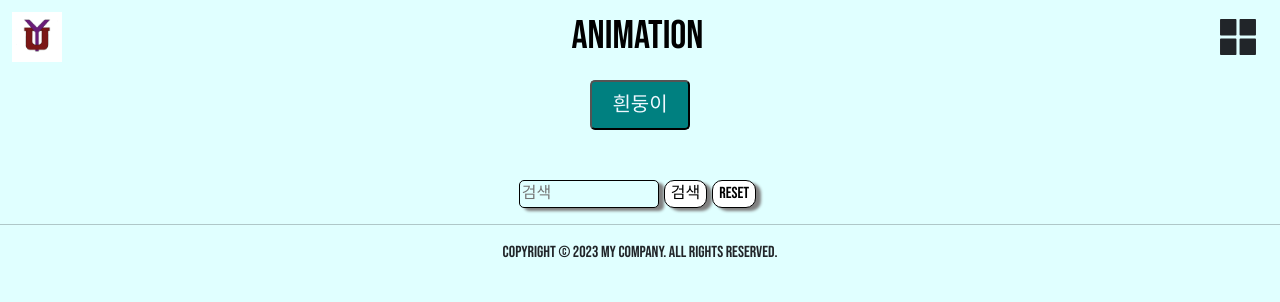
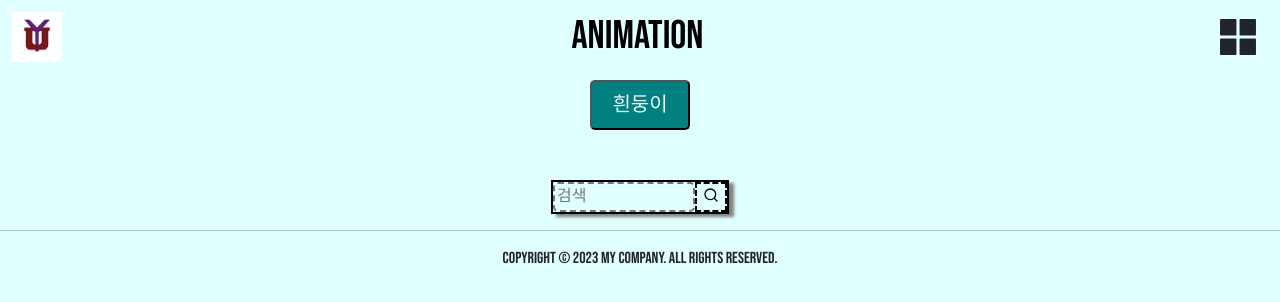
Before and after one commit to Eclipse-K/Animation_Page, a React (Create React App) app: page / in a window 1280 px wide. Shown: the top 302 px of the page. Built offline with nearby package versions, Linux system fonts and the light colour scheme.

Commit message:
Edit Searchbar in icon

```diff
--- a/package.json
+++ b/package.json
@@ -8,6 +8,7 @@
     "@testing-library/user-event": "^13.5.0",
     "axios": "^1.3.5",
     "bootstrap": "^5.2.3",
+    "font-awesome": "^4.7.0",
     "react": "^18.2.0",
     "react-bootstrap": "^2.7.2",
     "react-dom": "^18.2.0",
--- a/src/Components/SearchBar.css
+++ b/src/Components/SearchBar.css
@@ -4,22 +4,30 @@
   padding-top: 20px;
 }
 
-.Searchbar form input {
-  border: 1px solid black;
-  border-radius: 5px;
-  margin-right: 5px;
-  padding: auto;
+.Searchbar form {
+  display: inline-block;
+  border: 2px solid black;
   box-shadow: 5px 3px 3px gray;
 }
 
+.Searchbar form input {
+  border-style: dashed;
+  border-radius: 5px;
+  padding: auto;
+}
+
+input:focus {
+  outline: none;
+}
+
 .Searchbar form button {
-  border: 1px solid black;
+  border-style: dashed;
   color: black;
-  border-radius: 10px;
-  margin-right: 5px;
-  background-color: white;
-  box-shadow: 5px 3px 3px gray;
   cursor: pointer;
+}
+
+.Searchbar form button i {
+  display: inline-block;
 }
 
 .Searchcard {
--- a/src/Components/SearchBar.js
+++ b/src/Components/SearchBar.js
@@ -1,6 +1,7 @@
 import React, { useState, useEffect } from "react";
 import jsonData from "../api.json";
 import "./SearchBar.css";
+import { FiRotateCcw, FiSearch } from "react-icons/fi";
 
 function Search() {
   const [data, setData] = useState([]);
@@ -43,9 +44,15 @@ function Search() {
           onChange={handleSearchChange}
           placeholder="검색"
         />
-        <button type="submit">검색</button>
-        <button type="button" onClick={handleReset}>
-          Reset
+        {searchTerm && (
+          <button onClick={handleReset}>
+            <i aria-hidden="true">
+              <FiRotateCcw />
+            </i>
+          </button>
+        )}
+        <button type="submit">
+          <FiSearch />
         </button>
       </form>
 
```
Also changed, not shown: 1 other file (tests, documents, lock files or other folders).
